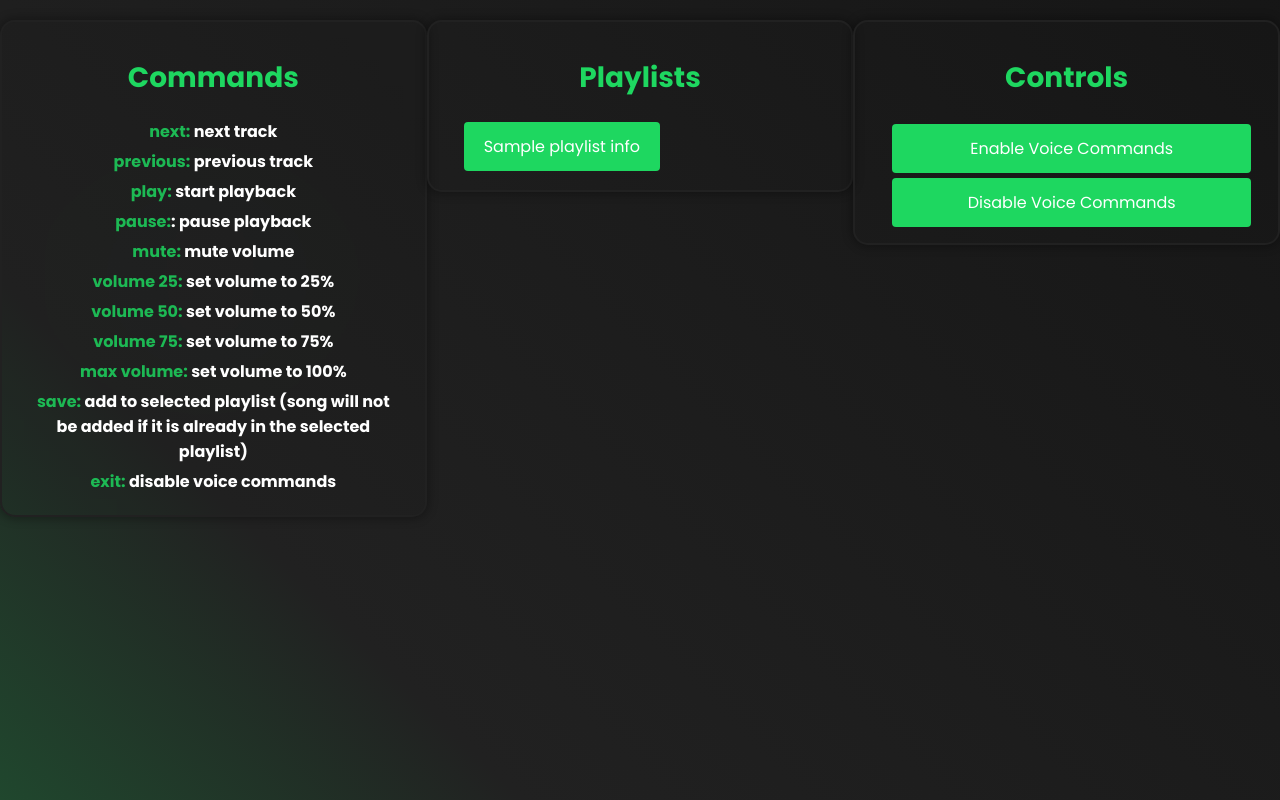
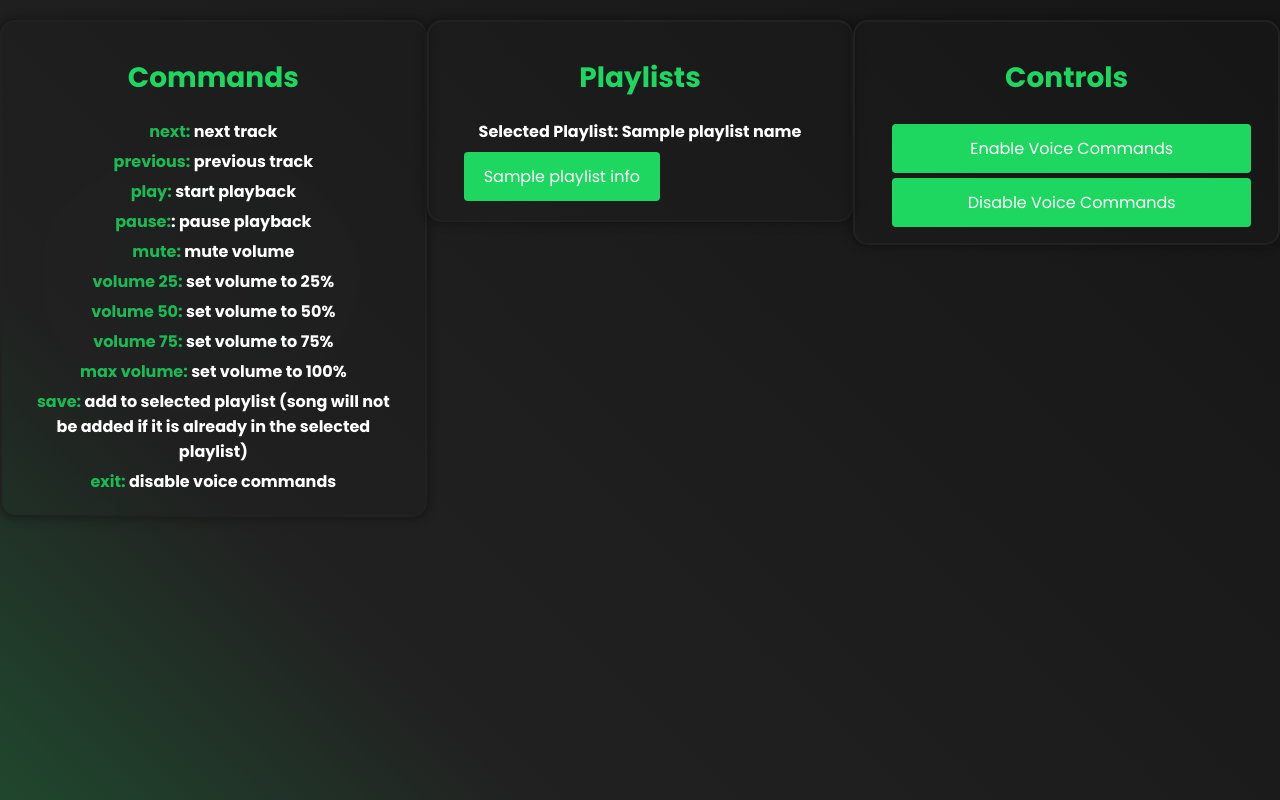
Before and after one commit to angellsoliss/spotify_voice_controls, a Flask app: template templates/mediaControl.html in a window 1280 px wide. Run offline with Flask 3, Linux system fonts and the light colour scheme; the template is opened without the code that fills it: most values are stand-ins (such as "Sample title", 1, 10 or a date in 2020).

Commit message:
displays selected playlist

```diff
--- a/app.py
+++ b/app.py
@@ -90,8 +90,6 @@ def listen_for_commands(access_token):
                             try:
                                 sp.user_playlist_add_tracks(user_id, playlist_id, current_song_uri, None)
                                 print("Track added to the playlist.")
-                                print(current_song_uri)
-                                print(selected_playlist_track_uris)
                             except Exception as e:
                                 print("Error adding track(s) to the playlist:", e)
                         else:
@@ -202,13 +200,21 @@ def media_control():
     for playlist in playlists:
         playlist_info.append((playlist['name'], playlist['id']))
 
+    playlist_name = None
+
     #if playlist is selected
     if request.method == 'POST':
         global playlist_id
         playlist_id = request.form.get('playlist_id', '')
+        for name, i in playlist_info:
+            if i == playlist_id:
+                playlist_name = name
+                break
+        playlist_name = name
+        print(playlist_name)
         print(playlist_id)
 
-    return render_template('mediaControl.html', playlist_info=playlist_info)
+    return render_template('mediaControl.html', playlist_info=playlist_info, playlist_name=playlist_name)
 
 @app.route('/listen')
 def listen():
--- a/templates/mediaControl.html
+++ b/templates/mediaControl.html
@@ -22,6 +22,7 @@
     </div>
     <div class="playlist_box">
         <h1>Playlists</h1>
+        <h2>Selected Playlist: {{ playlist_name }} </h2>
         <form action="media_control" method="post">
         <table>
         {% for name, id in playlist_info %}
```
